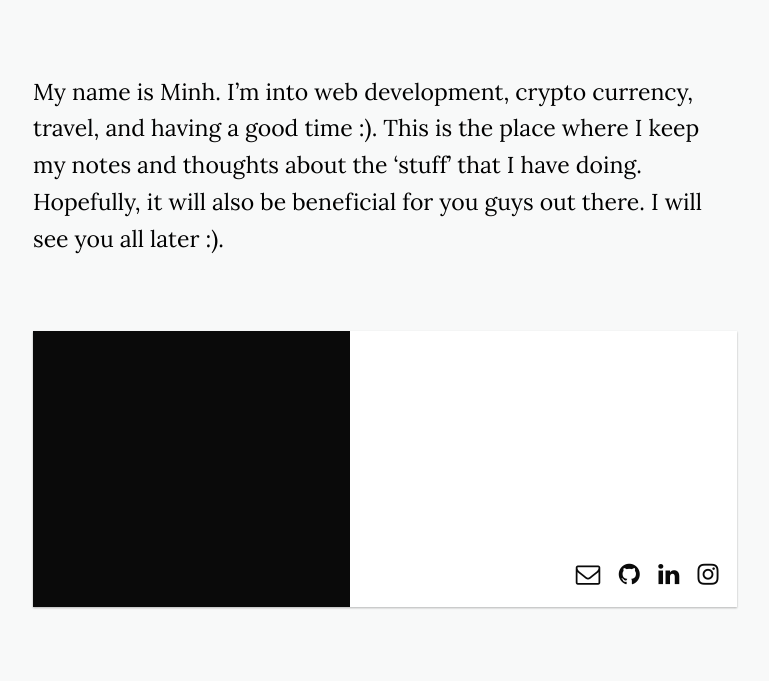
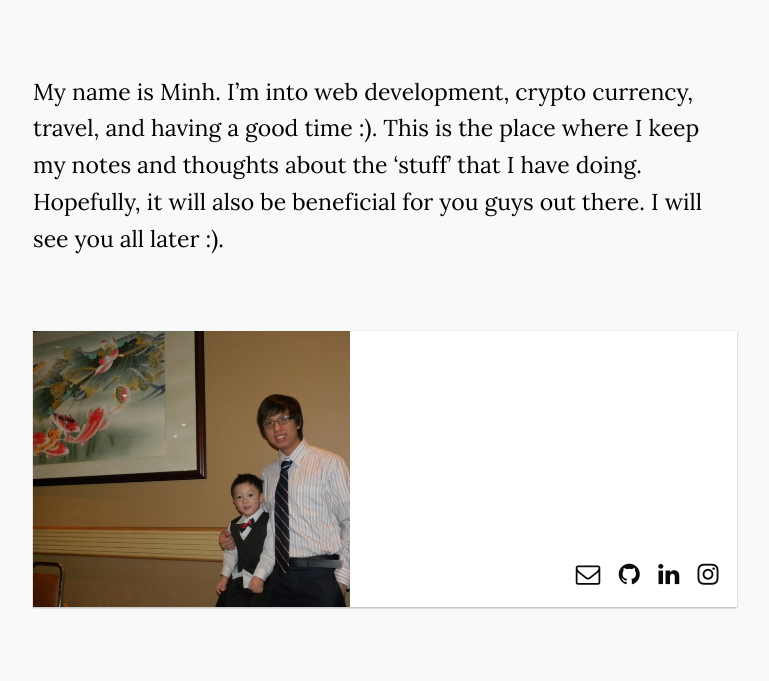
Before and after one commit to minhdao/minhdao.github.io, a Jekyll site: the page built from _posts/2018-05-08-hello-world.markdown, in a window 1280 px wide. Shown: the part 644-1325 px from the top of the page, without its empty margins (255-1024 px from the left). Built offline with Jekyll 4.4.1, drawn with Linux system fonts in a browser that asks for light colours; nearby versions of some CDN libraries.

Commit message:
change pics link

```diff
--- a/_config.yml
+++ b/_config.yml
@@ -14,7 +14,7 @@ default_img:
 
 # Profile settings
 name: Minh Dao
-profile_img: ./assets/pics/me.jpg
+profile_img: https://github.com/minhdao/minhdao.github.io/blob/master/assets/pics/me.jpg
 profile: Minh is into web development and crypto currency. Living in Ho Chi Minh City, Viet Nam. All time learner and player :)
 social:
   github: https://github.com/minhdao
```
